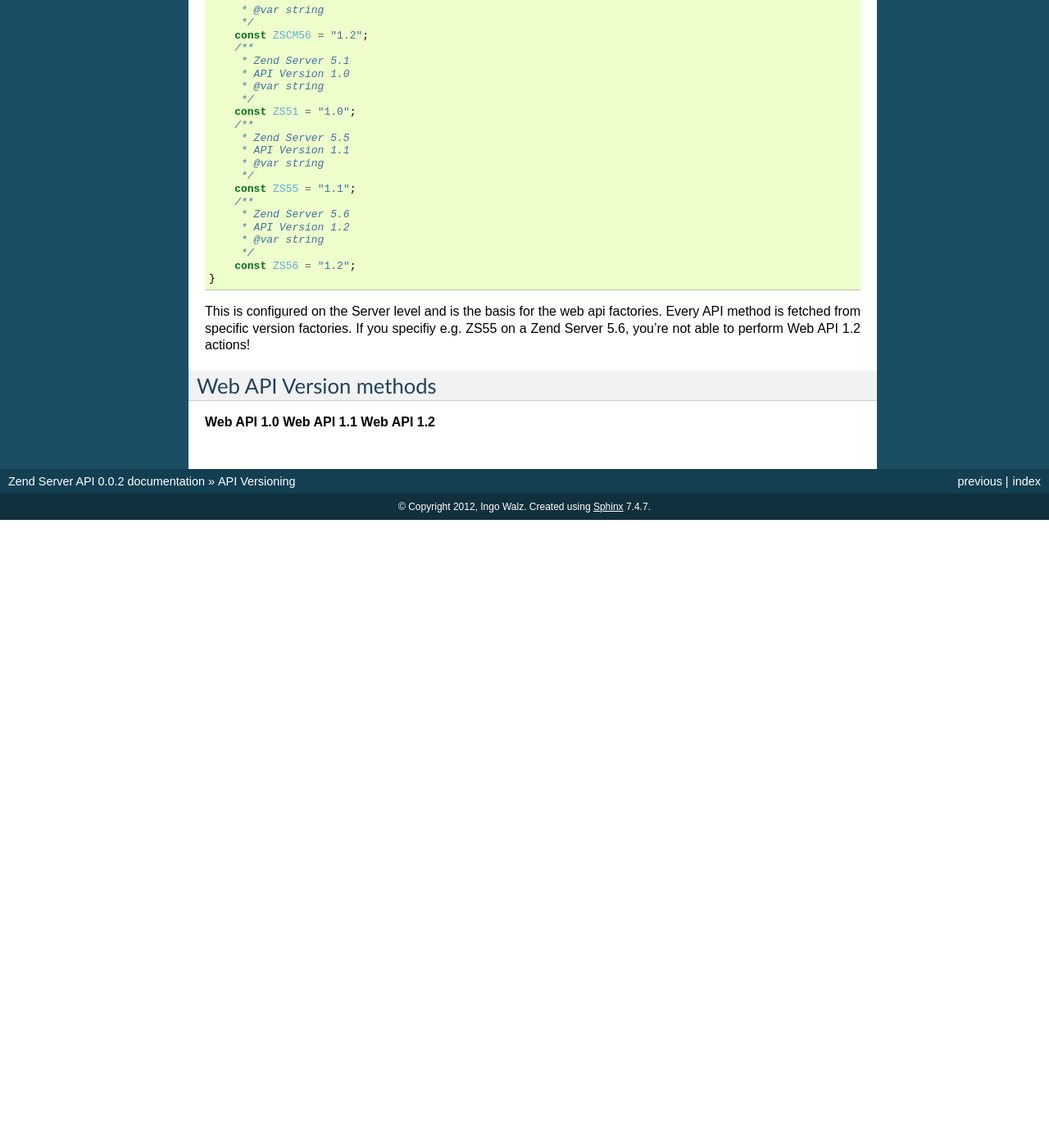
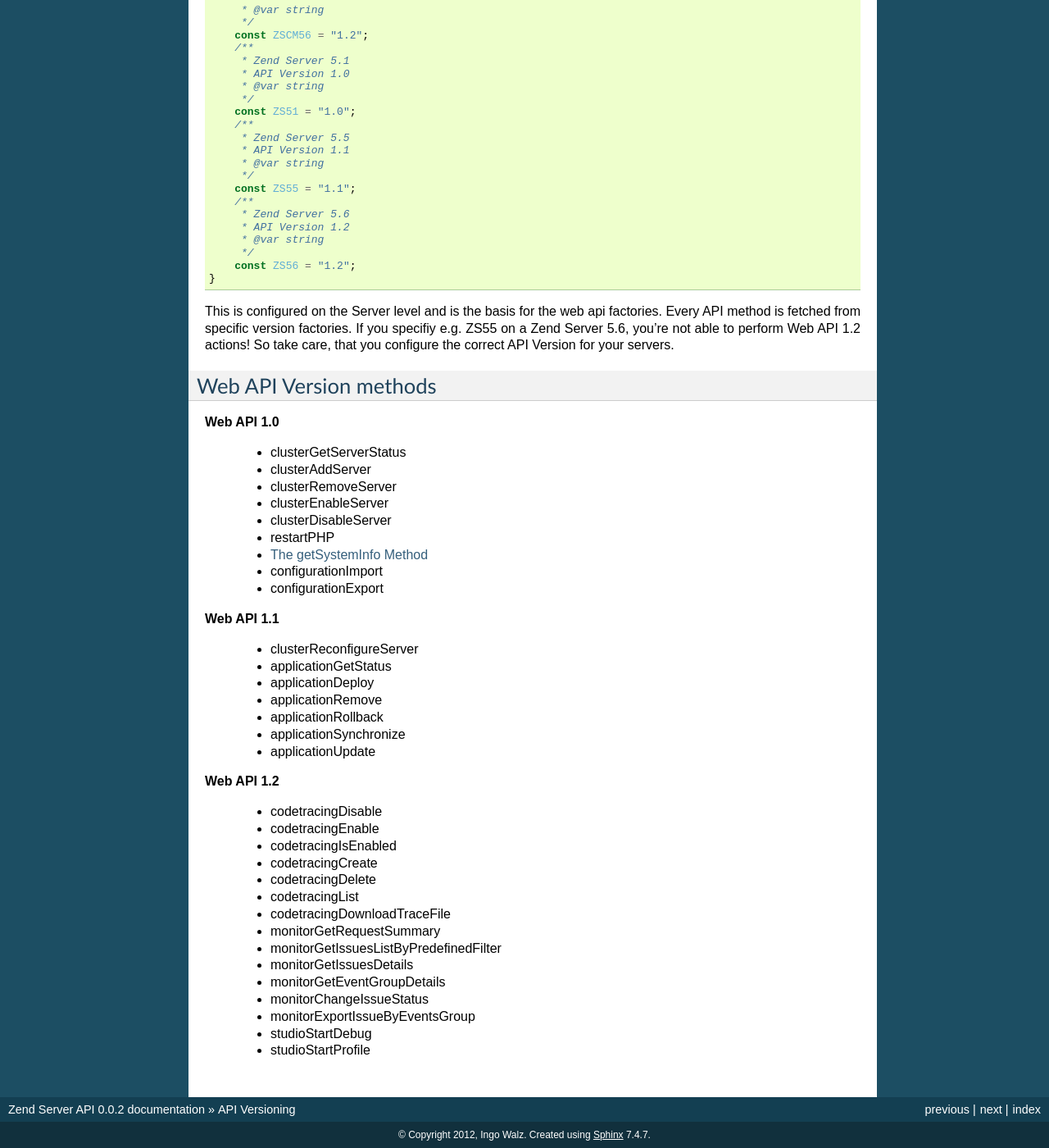
Before and after one commit to iwalz/zendserverapi, a Sphinx documentation site: the page built from docs/ref/versioning.rst, in a window 1280 px wide and 1400 px high, scrolled down 637 px. Shown: the whole window at 82% size. Built offline with Sphinx 7.4.7, drawn with Linux system fonts in a browser that asks for light colours; before the commit the page ends 1271 px from its top, so only the background shows below that; some of the changed text lies outside the part shown.

Commit message:
PSR fixes Added server section in doc

```diff
--- a/docs/index.rst
+++ b/docs/index.rst
@@ -4,10 +4,11 @@
 The official Zend Server API documentation
 
 .. toctree::
-   :maxdepth: 2
+   :maxdepth: 3
 
    ref/installation
    ref/configuration
    ref/versioning
+   ref/server
 
 :ref:`search`
--- a/docs/ref/installation.rst
+++ b/docs/ref/installation.rst
@@ -5,10 +5,10 @@
 Installation
 ************
 
+.. _zendservice.installation.composer:
+
 Via Composer
 -------------
-
-.. _zendservice.installation.composer:
 
 You can install the API with composer by adding the following lines to your ``composer.json`` file:
 
--- a/docs/ref/versioning.rst
+++ b/docs/ref/versioning.rst
@@ -65,14 +65,51 @@
 
 This is configured on the Server level and is the basis for the web api factories.
 Every API method is fetched from specific version factories. If you specifiy e.g. ZS55 on a Zend Server 5.6, you're not able to perform Web API 1.2 actions!
+So take care, that you configure the correct API Version for your servers.
+
+.. _zendservice.versioning.methods:
 
 Web API Version methods
 -----------------------
 
-.. _zendservice.versioning.methods:
+**Web API 1.0**
 
-**Web API 1.0**
+    * clusterGetServerStatus
+    * clusterAddServer
+    * clusterRemoveServer
+    * clusterEnableServer
+    * clusterDisableServer
+    * restartPHP
+    * :ref:`zendservice.server.methods.getsysteminfo`
+    * configurationImport
+    * configurationExport
+
 **Web API 1.1**
+
+    * clusterReconfigureServer
+    * applicationGetStatus
+    * applicationDeploy
+    * applicationRemove
+    * applicationRollback
+    * applicationSynchronize
+    * applicationUpdate
+
 **Web API 1.2**
 
+    * codetracingDisable
+    * codetracingEnable
+    * codetracingIsEnabled
+    * codetracingCreate
+    * codetracingDelete
+    * codetracingList
+    * codetracingDownloadTraceFile
+    * monitorGetRequestSummary
+    * monitorGetIssuesListByPredefinedFilter
+    * monitorGetIssuesDetails
+    * monitorGetEventGroupDetails
+    * monitorChangeIssueStatus
+    * monitorExportIssueByEventsGroup
+    * studioStartDebug
+    * studioStartProfile
+
 .. _Zend Server 5.6 Webapi Versioning: http://files.zend.com/help/Zend-Server/zend-server.htm#api_versioning_negotation.htm
```
Also changed, not shown: other parts of docs/ref/versioning.rst (+3 -3 lines), docs/ref/configuration.rst (+6 -6 lines), docs/ref/server.rst (added, +45 -0 lines), 1 other file.
